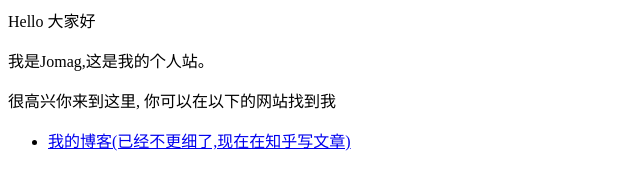
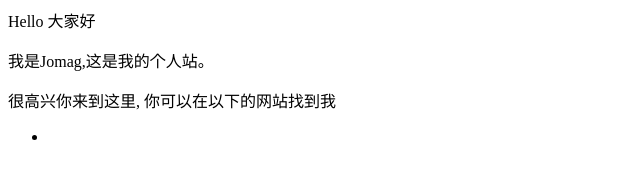
Before and after one commit to Joamg/Joamg.github.io, a plain HTML site: page index.html in a window 1280 px wide. Shown: the whole page, without its empty margins (0-640 px from the left). Drawn offline with Linux system fonts and the light colour scheme.

Commit message:
Update index.html

```diff
--- a/index.html
+++ b/index.html
@@ -3,5 +3,5 @@
 <p>很高兴你来到这里, 你可以在以下的网站找到我</p>
 
 <ul>
-  <li> <a href="http://zhihu.com">我的博客(已经不更细了,现在在知乎写文章)</a> </li>
+  <li> <a href="http://t.me/Tangtaizong"></a> </li>
 </ul>
```
